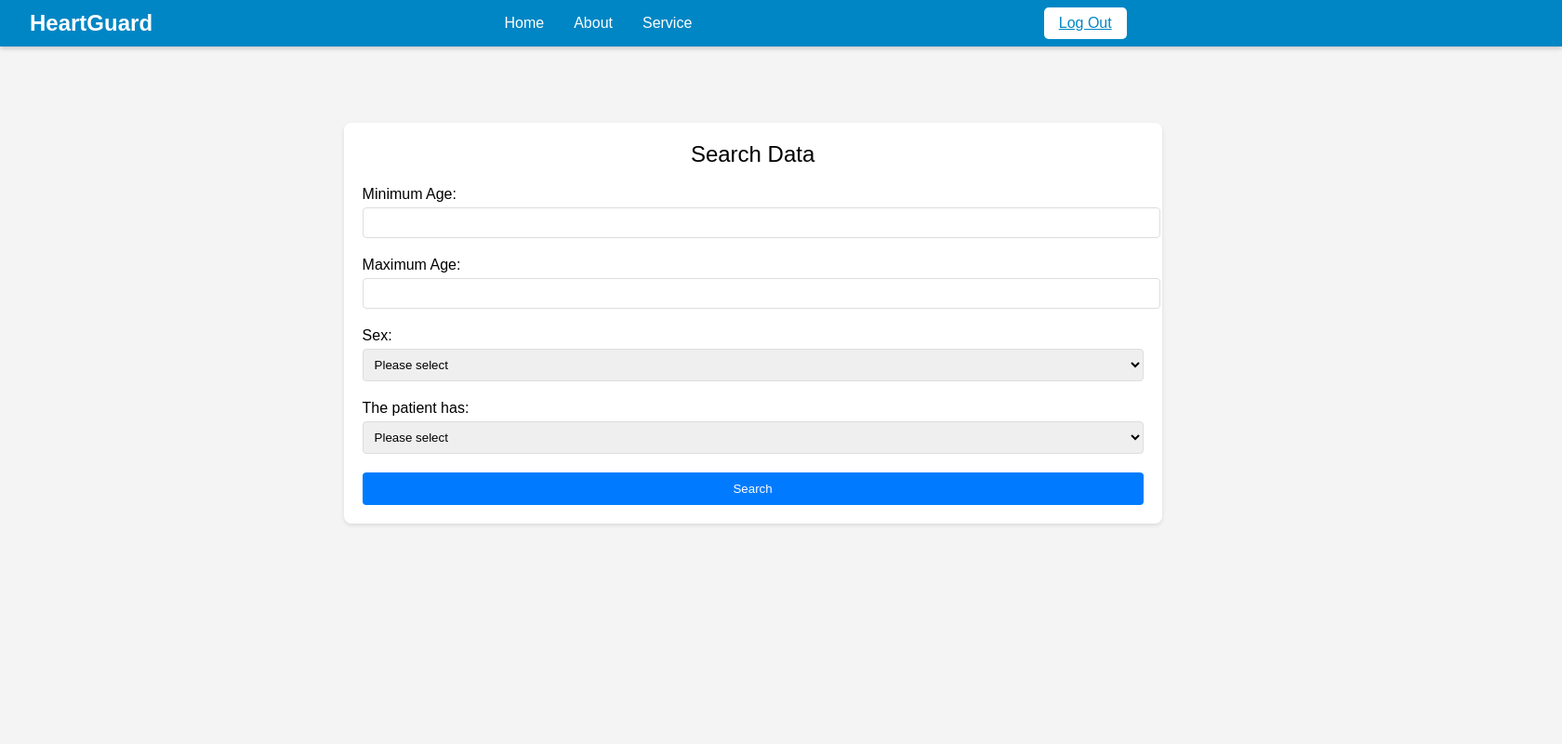
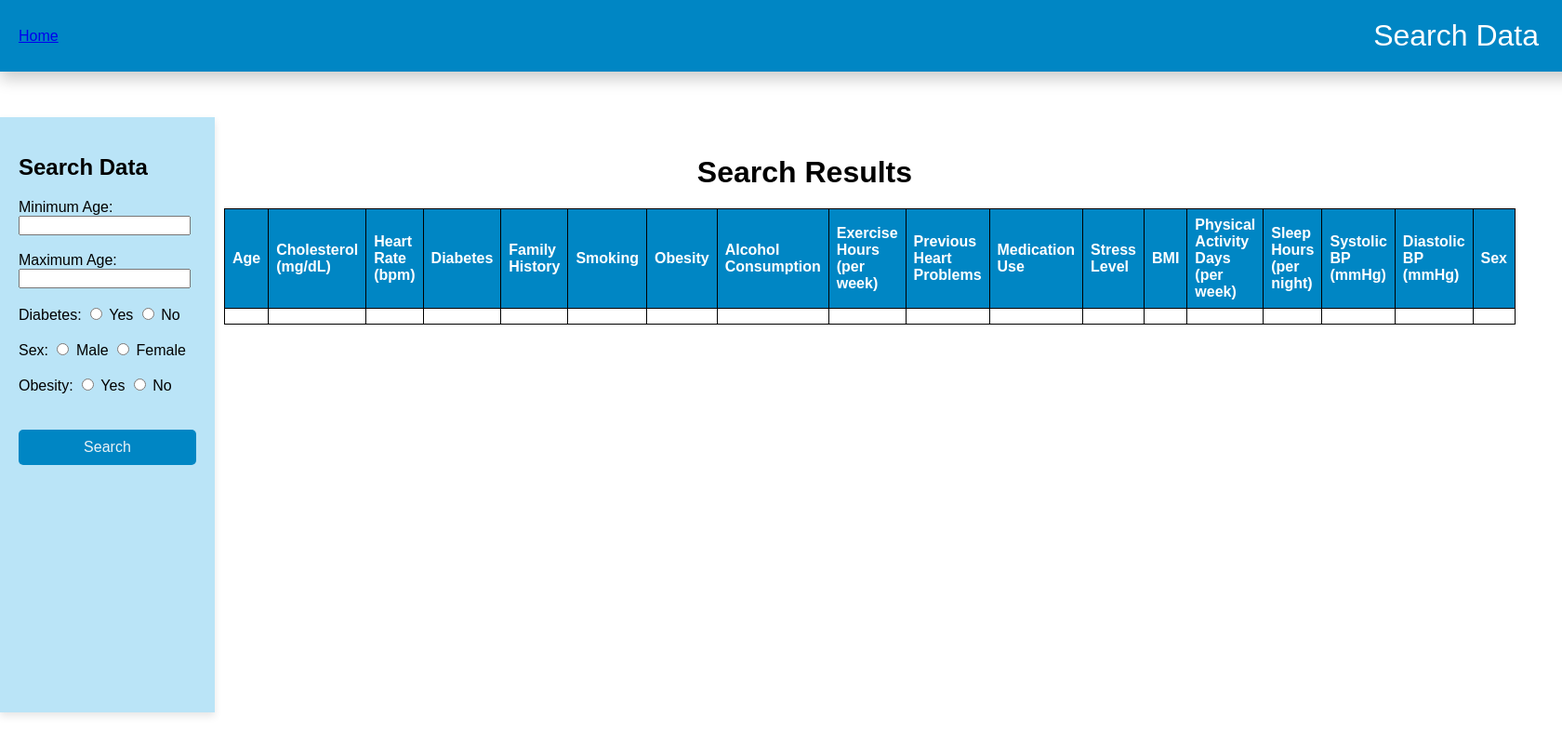
Before and after one commit to HungDuong01/HeartAttackPrediction, a Flask app: template application/templates/search.html in a window 1680 px wide. Shown: the whole page at 93% size. Run offline with Flask 3, Linux system fonts and the light colour scheme; the template is opened without the code that fills it, so the values that code supplies are empty.

Commit message:
html update

```diff
--- a/application/templates/search.html
+++ b/application/templates/search.html
@@ -1,190 +1,242 @@
+
 <!DOCTYPE html>
 <html lang="en">
 <head>
 <meta charset="UTF-8">
 <meta name="viewport" content="width=device-width, initial-scale=1.0">
-    <title>Search Form</title>
-    <!-- Style Sheet -->
+<title>Search Data Page</title>
 <style>
-:root {
-    --primary-color: #0086C4;
-    --background-color: #f4f4f4;
-    --text-color: #ffffff;
-    --link-hover-color: #0056b3;
-}
-
-body, html {
-    margin: 0;
-    padding: 0;
+  body {
     font-family: Arial, sans-serif;
-    background-color: var(--background-color);
-}
-
-.Wrapper {
-    position: fixed; /* Stick to the top */
-    width: 100%;
-    background-color: var(--primary-color);
-    box-shadow: 0 2px 5px rgba(0, 0, 0, 0.2);
-    z-index: 1000; /* Ensure it's above other content */
-}
-
-nav {
-    display: flex;
-    justify-content: space-between;
-    align-items: center;
-    padding: 0.5rem 2rem;
-}
-
-.nav__logo {
-    color: var(--text-color);
-    font-size: 1.5rem;
-    font-weight: 600;
-}
-
-.nav__links {
-    list-style: none;
-    display: flex;
     margin: 0;
     padding: 0;
   }
 
-.nav__links .link a {
-    color: var(--text-color);
-    text-decoration: none;
-    padding: 0.5rem 1rem;
-    display: block;
-    transition: background-color 0.3s;
+  .header {
+  display: flex;
+  align-items: center;
+  justify-content: space-between; /* Adjust this */
+  text-align: center;
+  background-color: #0086C4;
+  color: white;
+  padding: 20px;
+  box-shadow: 0px 8px 16px 0px rgba(0,0,0,0.2);
+  position: fixed;
+  top: 0;
+  left: 0;
+  width: 100%;
+  z-index: 100;
 }
 
-.nav__links .link a:hover {
-    background-color: var(--link-hover-color);
-    border-radius: 5px;
+
+.header-content {
+  flex-grow: 1;
+  display: flex;
+  flex-direction: column;
+  align-items: center;
+  justify-content: center;
 }
 
-.btn {
-    background-color: var(--text-color);
-    color: var(--primary-color);
-    border: none;
-    padding: 0.5rem 1rem;
-    cursor: pointer;
-    border-radius: 5px;
-    transition: background-color 0.3s, color 0.3s;
-    margin-right: 27%;
+
+.header h1{
+  margin: 0;
+  font-weight: normal;
+  transform: translateX(-45px); /*to shift from the right */
 }
 
-.btn:hover {
-    background-color: var(--link-hover-color);
-    color: var(--text-color);
+.Wrapper {
+  display: flex;
+  justify-content: space-between;
+  max-width: 10000cm;
+  margin: auto;
+  min-height: 640px;
+  background-color: #ffffff; /* Light grey background for the whole wrapper */
+}
+
+.navigation {
+  flex-basis: 18%; /* Reduces the width of the navigation section */
+  padding: 20px;
+  box-shadow: 0 4px 8px rgba(0, 0, 0, 0.1); /* Shadow effect */
+  background-color: #bae4f7; /* White background for contrast */
+  margin-right: 20px; /* Adds some space between the navigation and the content */
+}
+
+.content-wrapper {
+  flex-basis: 58%; /* Adjusts content wrapper width to fill the remaining space */
+  padding: 20px;
+}
+
+.searchButton {
+  display: block; /* Change to block to fill the container */
+  width: 100%; /* Makes the button extend full width of its parent */
+  padding: 10px 0; /* Adjust padding to your preference */
+  margin-top: 20px; /* Adds some space above the button */
+  background-color: #0086C4; /* Primary color */
+  color: #eaf2f6; /* Text color */
+  border: none; /* No border */
+  border-radius: 5px; /* Rounded corners */
+  cursor: pointer; /* Pointer cursor on hover */
+  font-size: 1rem; /* Text size */
+}
+
+.searchButton:hover {
+  background-color: #005f8a; /* Darker shade for hover effect */
 }
 
 
 
-.content {
-    padding: 0 1rem;
-    display: flex;
-    justify-content: center;
-    align-items: flex-start; /* Adjust based on content alignment */
+.content-wrapper {
+  padding: 20px;
 }
 
-.search-form-container {
-    width: 50%; /* Set the width of the form container to 50% */
-    padding: 20px;
-    background-color: #fff;
-    border-radius: 8px;
-    box-shadow: 0 2px 4px rgba(0,0,0,0.1);
-    margin-top: 60px;
-    margin-left: 22%;
+.content-wrapper h1 {
+  text-align: center;
+  margin-bottom: 20px;
+}
+
+
+.content-wrapper table {
+    width: 670px;
+    margin: auto;
+    transform: translateX(-30px); /* Shifts the table 20px to the left */
+    border-collapse: collapse;
 }
 
 
 
 
-.form-group {
-  margin-bottom: 20px;
+.content-wrapper th, .content-wrapper td {
+    border: 1px solid black;
+    text-align: left;
+    padding: 8px;
 }
 
-        .form-group label {
-            display: block;
-            margin-bottom: 5px;
+.content-wrapper th {
+    background-color: #0086C4; /* Sets a custom background color for table headers */
+    color: white; /* Sets the text color to white for better contrast and readability */
+}
+.content-wrapper h1 {
+  text-align: center;
+  margin-bottom: 20px;
+  transform: translateX(-100px); /* Shifts the h1 element 20px to the left */
 }
 
-        .form-group input,
-        .form-group select {
-            width: 100%;
-            padding: 8px;
-            border-radius: 4px;
-            border: 1px solid #ddd;
-        }
 
-        button {
-            padding: 10px 15px;
-            border: none;
-            border-radius: 4px;
-            background-color: #007bff;
-            color: white;
-            cursor: pointer;
-            width: 100%; /* Make the button expand to the container's width */
-        }
 
-        button:hover {
-            background-color: #0056b3;
-        }
 
-        .search-title {
-            text-align: center;
-            margin-bottom: 20px; /* Adjust based on your design preference */
-            font-size: 24px; /* Adjust font size as necessary */
-        }
+
 </style>
 </head>
-<body>
-  <div class="Wrapper">
-    <nav>
-        <div class="nav__logo">HeartGuard</div>
-        <ul class="nav__links">
-            <li class="link"><a href="{{ url_for('views.home_page') }}">Home</a></li>
-            <li class="link"><a href="#">About</a></li>
-            <li class="link"><a href="#">Service</a></li>
-        </ul>
-        <a class='btn btn-primary' href="{{ url_for('views.login') }}">Log Out</a>
-    </nav>
+
+<div class="header">
+  <a class='btn btn-primary' href="{{ url_for('views.home_page') }}">Home</a>
+  <h1>Search Data</h1>
+
 </div>
+<span>
+<br><br>
+</span>
 <br>
 <br>
 <br>
 <br>
-  <div class="search-form-container">
-    <div class="search-title">Search Data</div>
-    <form action="/search" method="POST">
-        <div class="form-group">
-            <label for="age_min">Minimum Age:</label>
-            <input type="number" id="age_min" name="age_min" min="0" max="150"required>
+<br>
+
+
+
+
+
+<body>
+  <div class="Wrapper">
+    <div class="navigation">
+      <h2>Search Data </h2>
+      <div>
+          <label for="ageMin">Minimum Age:</label>
+          <input type="number" id="ageMin" name="ageMin" required><br><br>
+
+
+
+
+          <label for="ageMax">Maximum Age:</label>
+          <input type="number" id="ageMax" name="ageMax" required><br><br>
+
+
+
+          <label>Diabetes:</label>
+          <input type="radio" id="diabetesYes" name="diabetes" value="Yes">
+          <label for="diabetesYes">Yes</label>
+          <input type="radio" id="diabetesNo" name="diabetes" value="No">
+          <label for="diabetesNo">No</label><br><br>
+
+
+
+          <label>Sex:</label>
+          <input type="radio" id="sexMale" name="sex" value="Male">
+          <label for="sexMale">Male</label>
+          <input type="radio" id="sexFemale" name="sex" value="Female">
+          <label for="sexFemale">Female</label><br><br>
+
+
+
+          <label>Obesity:</label>
+          <input type="radio" id="obesityYes" name="obesity" value="Yes">
+          <label for="obesityYes">Yes</label>
+          <input type="radio" id="obesityNo" name="obesity" value="No">
+          <label for="obesityNo">No</label><br><br>
+
+          <button class="searchButton">Search</button>
       </div>
-        <div class="form-group">
-            <label for="age_max">Maximum Age:</label>
-            <input type="number" id="age_max" name="age_max" min="0" max="150" required>
     </div>
-        <div class="form-group">
-            <label for="sex">Sex:</label>
-            <select id="sex" name="sex" required>
-                <option value="">Please select</option>
-                <option value="male">Male</option>
-                <option value="female">Female</option>
-            </select>
+
+    <div class="content-wrapper">
+      <h1>Search Results</h1>
+      <div id="result-space">
+          <table>
+            <thead>
+              <tr>
+                  <th>Age</th>
+                  <th>Cholesterol (mg/dL)</th>
+                  <th>Heart Rate (bpm)</th>
+                  <th>Diabetes</th>
+                  <th>Family History</th>
+                  <th>Smoking</th>
+                  <th>Obesity</th>
+                  <th>Alcohol Consumption</th>
+                  <th>Exercise Hours (per week)</th>
+                  <th>Previous Heart Problems</th>
+                  <th>Medication Use</th>
+                  <th>Stress Level</th>
+                  <th>BMI</th>
+                  <th>Physical Activity Days (per week)</th>
+                  <th>Sleep Hours (per night)</th>
+                  <th>Systolic BP (mmHg)</th>
+                  <th>Diastolic BP (mmHg)</th>
+                  <th>Sex</th>
+              </tr>
+          </thead>
+
+          <tr>
+            <td></td> <!-- Age -->
+            <td></td> <!-- Cholesterol -->
+            <td></td> <!-- Heart Rate -->
+            <td></td> <!-- Diabetes -->
+            <td></td> <!-- Family History -->
+            <td></td> <!-- Smoking -->
+            <td></td> <!-- Obesity -->
+            <td></td> <!-- Alcohol Consumption -->
+            <td></td> <!-- Exercise Hours -->
+            <td></td> <!-- Previous Heart Problems -->
+            <td></td> <!-- Medication Use -->
+            <td></td> <!-- Stress Level -->
+            <td></td> <!-- BMI -->
+            <td></td> <!-- Physical Activity Days -->
+            <td></td> <!-- Sleep Hours -->
+            <td></td> <!-- Systolic BP -->
+            <td></td> <!-- Diastolic BP -->
+            <td></td> <!-- Sex -->
+        </tr>
+          </table>
       </div>
-        <!-- New Dropdown for Patient Conditions -->
-        <div class="form-group">
-            <label for="condition">The patient has:</label>
-            <select id="condition" name="condition" >
-                <option value="">Please select</option>
-                <option value="diabetes">Diabetes</option>
-                <option value="heart_disease">Previous heart disease</option>
-                <option value="obesity">Obesity</option>
-                <option value="medication_use">Medication use</option>
-            </select>
-        </div>
-        <button type="submit">Search</button>
-    </form>
     </div>
 
   </div>
```
Lines whose indentation alone changed are shown as unchanged.
